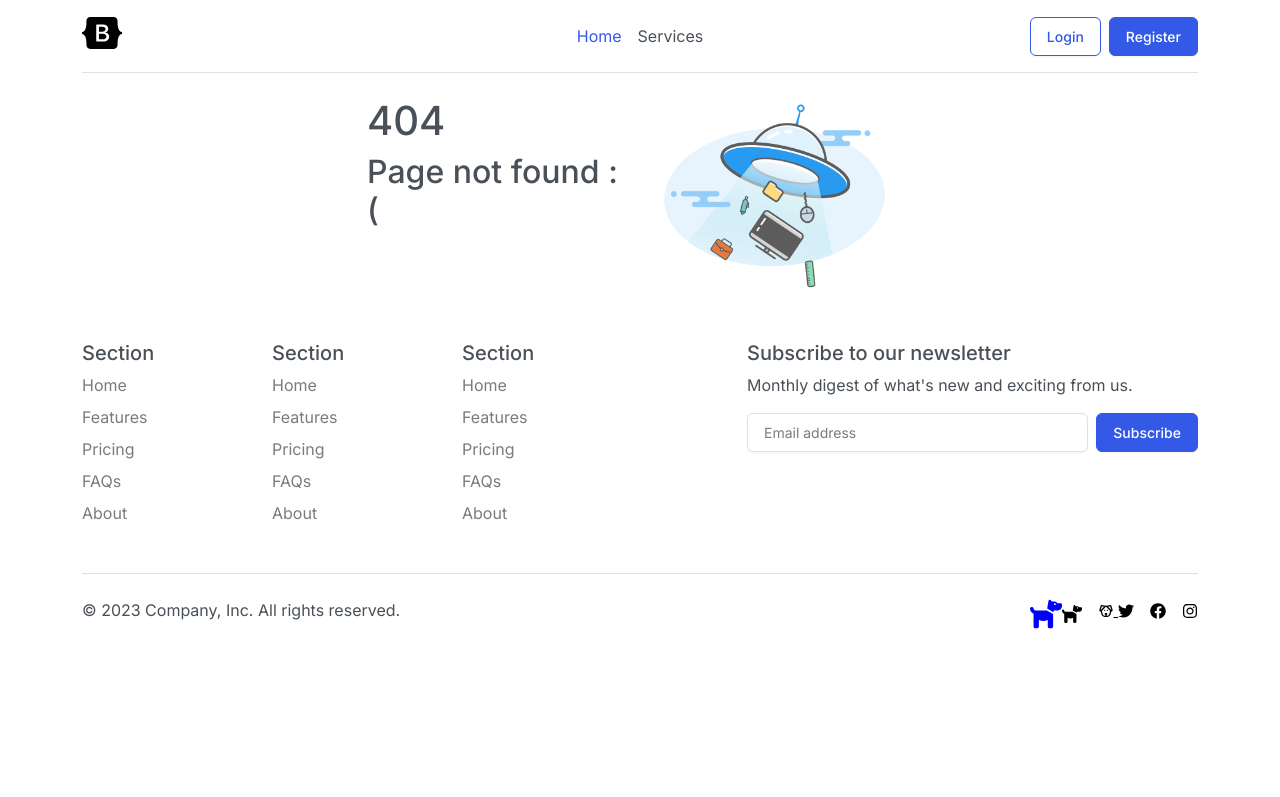
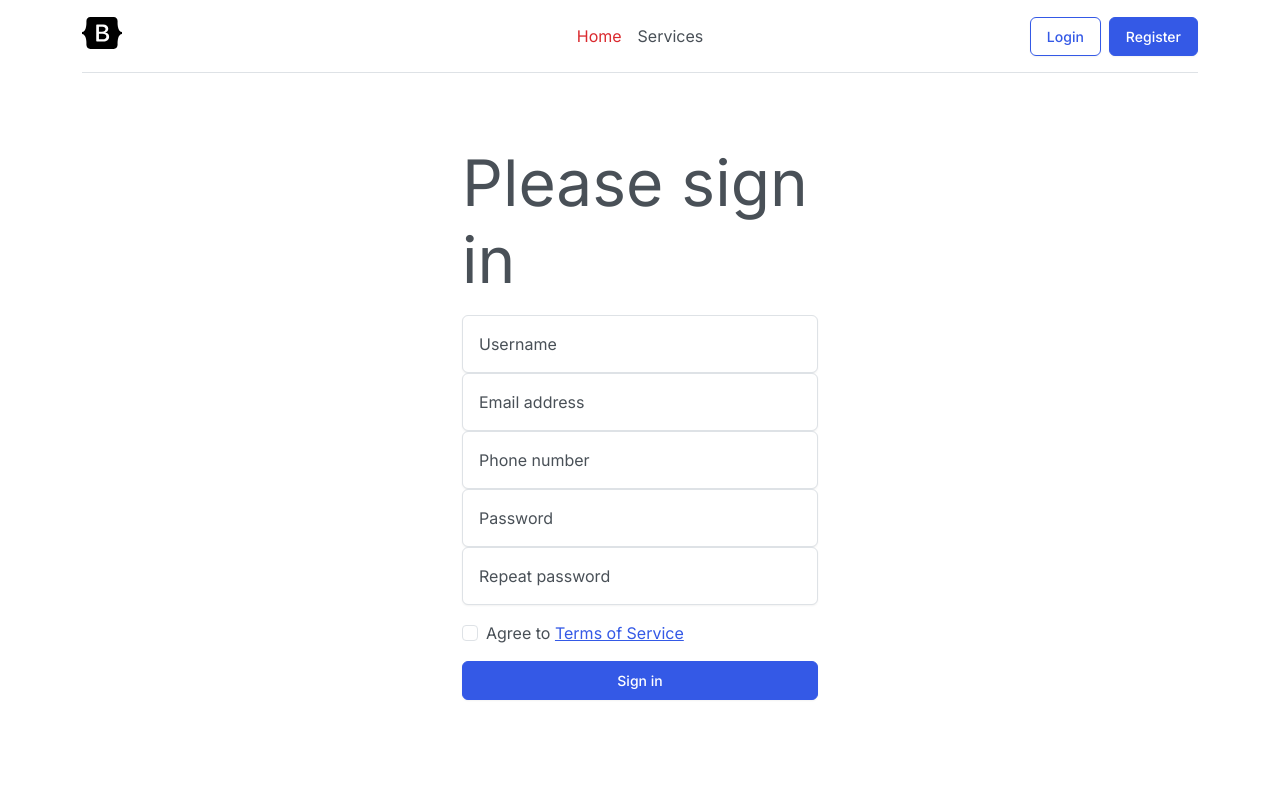
Before and after one commit to LaimaLP/seo-lounge-react, a React (Create React App) app: page /register in a window 1280 px wide. Shown: the top 797 px of the page. Built offline with nearby package versions, Linux system fonts and the light colour scheme.

Commit message:
validation

```diff
--- a/src/App.jsx
+++ b/src/App.jsx
@@ -1,27 +1,22 @@
 import { BrowserRouter, Routes, Route } from 'react-router-dom';
 
-import { ServicesPage } from './components/pages/ServicesPage';
+import { ServicesPage } from "./components/pages/ServicesPage";
 import { HomePage } from "./components/pages/HomePage";
 import { NoPage } from './components/pages/NoPage';
-
-
+import { RegisterPage } from './components/pages/RegisterPage';
+import { TosPage } from './components/pages/TosPage';
 
 function App() {
   return (
-    <>
-      <BrowserRouter>
-        <Routes>
-          <Route index path="/" element={<HomePage />} />
-          <Route  path="/services" element={<ServicesPage />} />
-          <Route path="*" element={<NoPage />} />
-
-
-
-          {/* <Route path='/register' element={<RegisterPage />} /> */}
-          {/* <Route path='*' element={<NoPage />} /> */}
-        </Routes>
-      </BrowserRouter>
-    </>
+    <BrowserRouter>
+      <Routes>
+        <Route index path='/' element={<HomePage />} />
+        <Route path='/services' element={<ServicesPage />} />
+        <Route path='/tos' element={<TosPage />} />
+        <Route path='/register' element={<RegisterPage />} />
+        <Route path='*' element={<NoPage />} />
+      </Routes>
+    </BrowserRouter>
   );
 }
 
--- /dev/null
+++ b/src/components/lib/IsValid.js
@@ -0,0 +1,62 @@
+export function isValidUsername(text) {
+    const minLength = 2;
+    const maxLength = 20;
+
+    if (typeof text !== 'string') {
+        return false;
+    }
+
+    if (text.length < minLength) {
+        return false;
+    }
+
+    if (text.length > maxLength) {
+        return false;
+    }
+
+    // tik raides, skaiciai ir _
+    const abc = 'abcdefghijklmnopqrstuvwxyzABCDEFGHIJKLMNOPQRSTUVWXYZ0123456789_';
+
+    for (const letter of text) {
+        if (!abc.includes(letter)) {
+            return false;
+        }
+    }
+
+    return true;
+}
+
+export function isValidEmail(text) {
+    const minLength = 6;
+    const maxLength = 50;
+
+    if (typeof text !== 'string') {
+        return false;
+    }
+
+    if (text.length < minLength) {
+        return false;
+    }
+
+    if (text.length > maxLength) {
+        return false;
+    }
+
+    return true;
+}
+
+export function isValidPhone(text) {
+    if (typeof text !== 'string') {
+        return false;
+    }
+
+    return true;
+}
+
+export function isValidPassword(text) {
+    if (typeof text !== 'string') {
+        return false;
+    }
+
+    return true;
+}
--- /dev/null
+++ b/src/components/pages/RegisterPage.jsx
@@ -0,0 +1,15 @@
+import { Footer } from "../sections/Footer";
+import { Header } from "../sections/Header";
+import { Register } from "../sections/Register";
+
+export function RegisterPage() {
+    return (
+        <>
+            <Header />
+            <main>
+                <Register />
+            </main>
+            <Footer />
+        </>
+    );
+}
--- /dev/null
+++ b/src/components/pages/TosPage.jsx
@@ -0,0 +1,27 @@
+import { Footer } from "../sections/Footer";
+import { Header } from "../sections/Header";
+import { Services } from "../sections/Services";
+
+export function TosPage() {
+    return (
+        <>
+            <Header />
+            <main>
+                <section className="container">
+                    <div className="row">
+                        <h1 className="col-12">Terms of Service</h1>
+                    </div>
+                    <div className="row">
+                        <p>Lorem ipsum dolor sit amet consectetur adipisicing elit. Doloribus libero architecto mollitia vel excepturi esse ab officiis, ut provident reprehenderit est quis saepe quod! Quam, sequi. Eius corporis reiciendis cupiditate!</p>
+                        <p>Lorem ipsum dolor sit amet consectetur, adipisicing elit. Assumenda cupiditate ut numquam nemo illo recusandae laboriosam, atque quasi, et minima repellendus, facilis harum ipsam nulla placeat cum. Sequi, voluptatum perferendis!</p>
+                        <p>Lorem ipsum dolor sit amet, consectetur adipisicing elit. Odio velit tenetur quos laboriosam distinctio saepe ipsam cupiditate id reprehenderit commodi odit unde, minus iste. Porro sint deserunt obcaecati eaque repellat.</p>
+                        <p>Lorem ipsum dolor sit amet consectetur adipisicing elit. Sequi illum placeat doloribus mollitia. Fugit saepe, assumenda repellat eius laboriosam alias tempora qui veritatis fuga quod, exercitationem, cum inventore veniam voluptatum!</p>
+                        <p>Lorem ipsum dolor sit amet consectetur adipisicing elit. Enim minus voluptatibus, hic doloribus amet necessitatibus voluptas reprehenderit debitis dicta at. Quis magni eveniet necessitatibus quibusdam vel laborum et explicabo consequuntur!</p>
+                        <p>Lorem ipsum dolor sit amet, consectetur adipisicing elit. Fugiat id vitae laborum ad est laboriosam numquam vero sunt illum, eum, illo cumque. Debitis, deleniti tenetur. Ipsum id amet similique perferendis?</p>
+                    </div>
+                </section>
+            </main>
+            <Footer />
+        </>
+    );
+}
--- /dev/null
+++ b/src/components/sections/Auth.module.css
@@ -0,0 +1,5 @@
+.mainTitle {
+    font-size: clamp(2rem, 5vw, 4rem);
+    /* --x: 20px; */
+    /* font-size: calc(2rem + 3vw + var(--x)); */
+}
--- a/src/components/sections/Header.jsx
+++ b/src/components/sections/Header.jsx
@@ -1,6 +1,4 @@
-import {Link} from 'react-router-dom';
-
-
+import { Link } from 'react-router-dom';
 
 export function Header() {
     return (
@@ -16,15 +14,15 @@ export function Header() {
                 </div>
 
                 <ul className="nav col-12 col-md-auto mb-2 justify-content-center mb-md-0">
-                    <li><Link to="/" className="nav-link px-2 link-primary">Home</Link></li>
+                    <li><Link to="/" className="nav-link px-2 link-danger">Home</Link></li>
                     <li><Link to="/services" className="nav-link px-2">Services</Link></li>
                 </ul>
 
                 <div className="col-md-3 text-end">
-                    <button type="button" className="btn btn-outline-primary me-2">Login</button>
-                    <button type="button" className="btn btn-primary">Register</button>
+                    <Link to="/login" className="btn btn-outline-primary me-2">Login</Link>
+                    <Link to="/register" className="btn btn-primary">Register</Link>
                 </div>
             </header>
         </div>
-    )
+    );
 }
--- /dev/null
+++ b/src/components/sections/Register.jsx
@@ -0,0 +1,112 @@
+import { Link } from 'react-router-dom';
+import style from './Auth.module.css';
+import { useState } from 'react';
+import { isValidEmail, isValidPassword, isValidPhone, isValidUsername } from '../lib/IsValid';
+
+export function Register() {
+    const [username, setUsername] = useState('');
+    const [email, setEmail] = useState('');
+    const [phone, setPhone] = useState('');
+    const [pass, setPass] = useState('');
+    const [repass, setRepass] = useState('');
+    const [tos, setTos] = useState(false);
+
+    function handleChangeUsername(event) {
+        setUsername(event.target.value);
+    }
+
+    function handleChangeEmail(event) {
+        setEmail(event.target.value);
+    }
+
+    function handleChangePhone(event) {
+        setPhone(event.target.value);
+    }
+
+    function handleChangePassword(event) {
+        setPass(event.target.value);
+    }
+
+    function handleChangeRepeatPassword(event) {
+        setRepass(event.target.value);
+    }
+
+    function handleChangeTos() {
+        setTos(!tos);
+    }
+
+    function handleSubmit(event) {
+        event.preventDefault();
+
+        console.log('Form submit...');
+        console.log({
+            username,
+            email,
+            phone,
+            pass,
+            repass,
+            tos,
+        });
+
+        let isAllInfoOK = true;
+
+        if (!isValidUsername(username)) {
+            isAllInfoOK = false;
+        }
+        if (!isValidEmail(email)) {
+            isAllInfoOK = false;
+        }
+        if (!isValidPhone(phone)) {
+            isAllInfoOK = false;
+        }
+        if (!isValidPassword(pass)) {
+            isAllInfoOK = false;
+        }
+        if (!isValidPassword(repass)) {
+            isAllInfoOK = false;
+        }
+        if (tos !== true) {
+            isAllInfoOK = false;
+        }
+        console.log('Ar viskas OK:', isAllInfoOK);
+    }
+
+    return (
+        <section className="container">
+            <div className="row">
+                <form onSubmit={handleSubmit} className="col-12 col-sm-10 offset-sm-1 col-md-8 offset-md-2 col-lg-6 offset-lg-3 col-xl-4 offset-xl-4 mt-5 mb-5">
+                    <h1 className={style.mainTitle + ' mb-3 fw-normal'}>Please sign in</h1>
+
+                    <div className="form-floating">
+                        <input onChange={handleChangeUsername} value={username} type="text" className="form-control" id="username" placeholder="Username" />
+                        <label htmlFor="username">Username</label>
+                    </div>
+                    <div className="form-floating">
+                        <input onChange={handleChangeEmail} value={email} type="email" className="form-control" id="email" placeholder="name@example.com" />
+                        <label htmlFor="email">Email address</label>
+                    </div>
+                    <div className="form-floating">
+                        <input onChange={handleChangePhone} value={phone} type="tel" className="form-control" id="phone" placeholder="+37012345678" />
+                        <label htmlFor="phone">Phone number</label>
+                    </div>
+                    <div className="form-floating">
+                        <input onChange={handleChangePassword} value={pass} type="password" className="form-control" id="password" placeholder="Password" />
+                        <label htmlFor="password">Password</label>
+                    </div>
+                    <div className="form-floating">
+                        <input onChange={handleChangeRepeatPassword} value={repass} type="password" className="form-control" id="passwordRepeat" placeholder="Password" />
+                        <label htmlFor="passwordRepeat">Repeat password</label>
+                    </div>
+
+                    <div className="form-check text-start my-3">
+                        <input onChange={handleChangeTos} value={tos} className="form-check-input" type="checkbox" id="agree" />
+                        <label className="form-check-label" htmlFor="agree">
+                            Agree to <Link to="/tos">Terms of Service</Link>
+                        </label>
+                    </div>
+                    <button className="btn btn-primary w-100 py-2" type="submit">Sign in</button>
+                </form>
+            </div>
+        </section>
+    );
+}
```
Also changed, not shown: src/components/sections/Login.jsx (added, +28 -0 lines).
